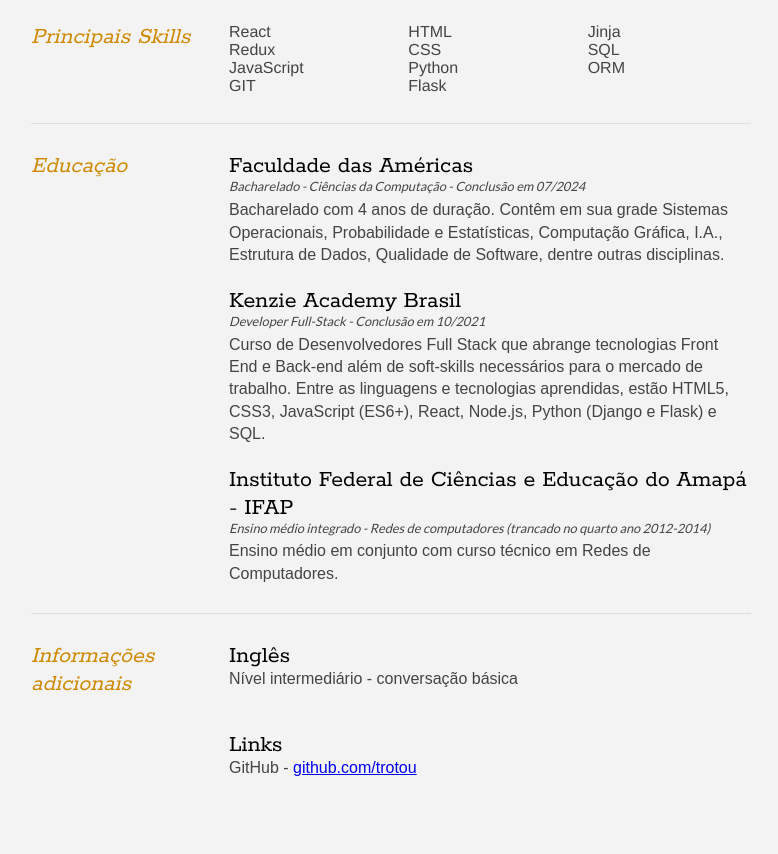
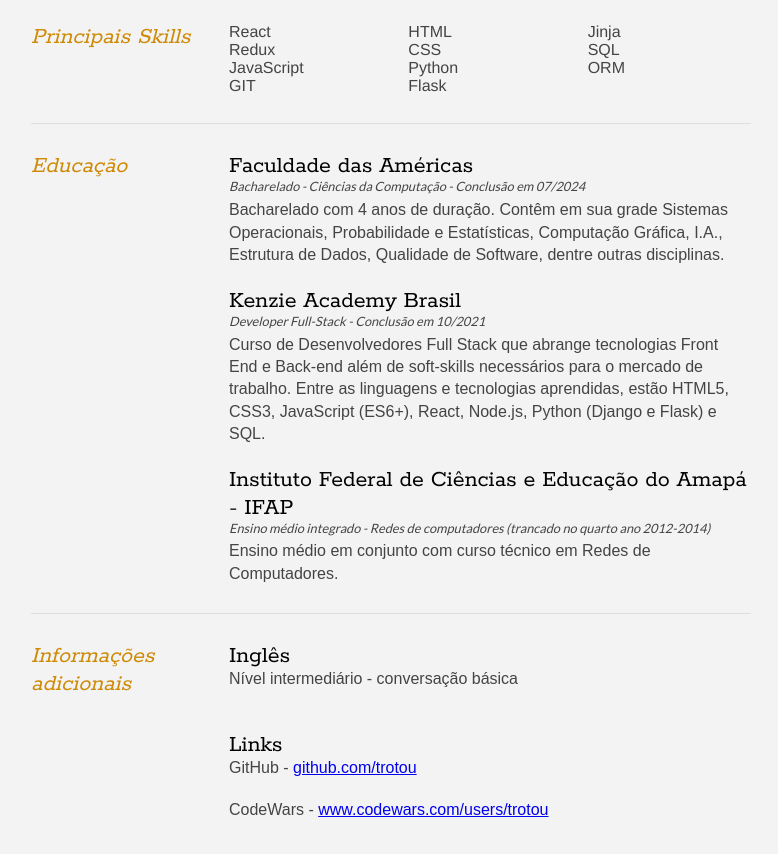
Before and after one commit to trotou/cv, a plain HTML site: page index.html in a window 1280 px wide. Shown: the part 484-1338 px from the top of the page, without its empty margins (249-1027 px from the left). Drawn offline with Linux system fonts and the light colour scheme.

Commit message:
update index

```diff
--- a/index.html
+++ b/index.html
@@ -133,6 +133,7 @@
 				<article>
                     <h2>Links</h2>
 					<p> GitHub - <a href="https://github.com/trotou">github.com/trotou</a></p>
+					<p> CodeWars - <a href="https://www.codewars.com/users/trotou">www.codewars.com/users/trotou</a></p>
 				</article>
 
 			</div>
```
